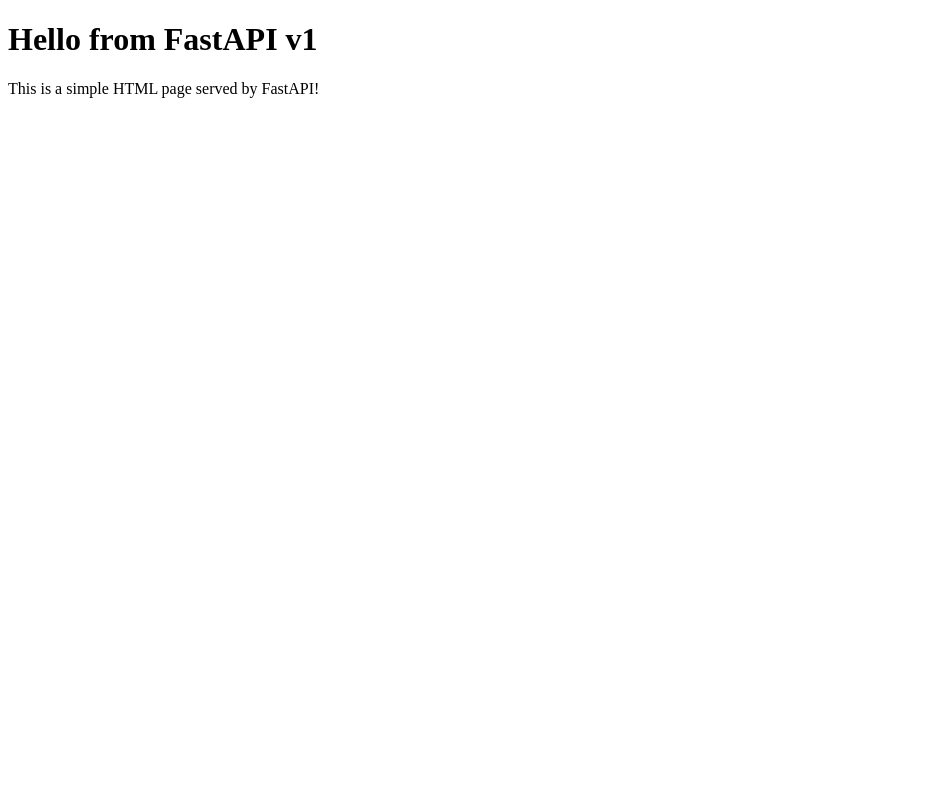
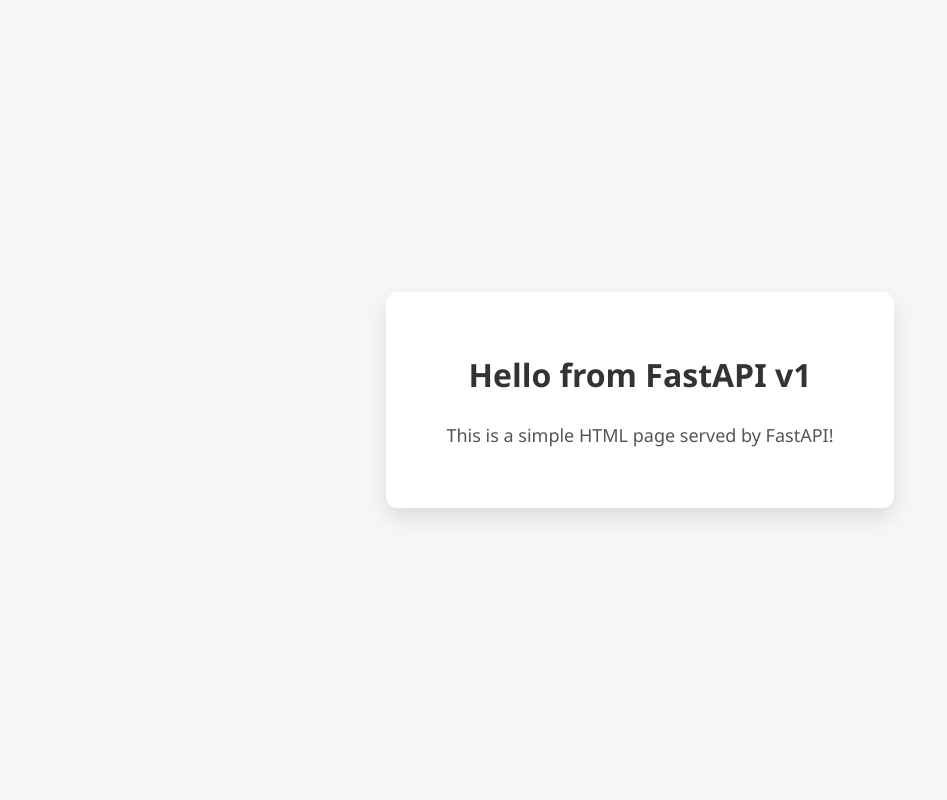
Before and after one commit to PatrickDegner/DevOps_GCP, a FastAPI app: page / in a window 1280 px wide. Shown: the whole page, without its empty margins (0-947 px from the left). Run offline with FastAPI, Linux system fonts and the light colour scheme.

Commit message:
new layout

```diff
--- a/app/templates/index.html
+++ b/app/templates/index.html
@@ -2,9 +2,41 @@
 <html>
 <head>
     <title>DevOps Project App</title>
+    <meta charset="UTF-8">
+    <meta name="viewport" content="width=device-width, initial-scale=1.0">
+    <style>
+        body {
+            margin: 0;
+            padding: 0;
+            background-color: #f4f6f8;
+            font-family: 'Segoe UI', Tahoma, Geneva, Verdana, sans-serif;
+            display: flex;
+            justify-content: center;
+            align-items: center;
+            height: 100vh;
+        }
+        .container {
+            text-align: center;
+            background-color: #ffffff;
+            padding: 40px 60px;
+            border-radius: 12px;
+            box-shadow: 0 10px 20px rgba(0, 0, 0, 0.1);
+        }
+        h1 {
+            color: #333;
+            margin-bottom: 25px;
+        }
+        p {
+            color: #555;
+            font-size: 18px;
+            line-height: 1.6;
+        }
+    </style>
 </head>
 <body>
-    <h1>Hello from FastAPI v1</h1>
-    <p>This is a simple HTML page served by FastAPI!</p>
+    <div class="container">
+        <h1>Hello from FastAPI v1</h1>
+        <p>This is a simple HTML page served by FastAPI!</p>
+    </div>
 </body>
 </html>
```
